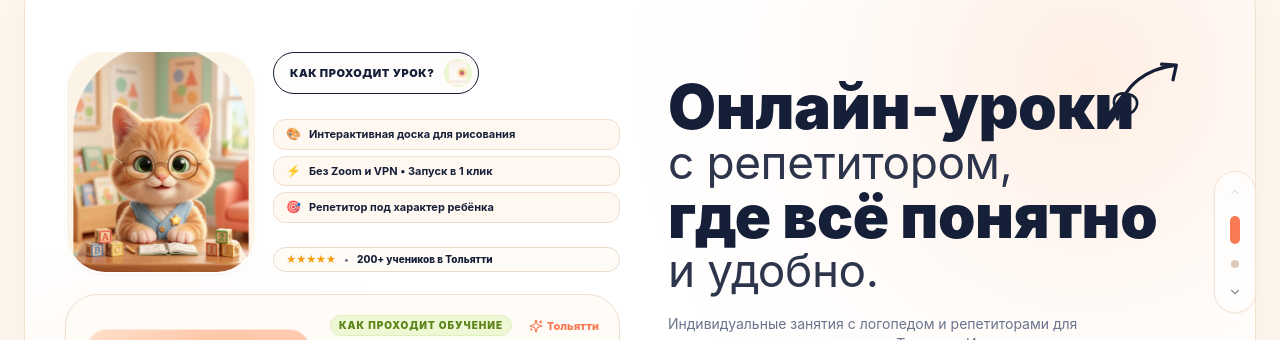
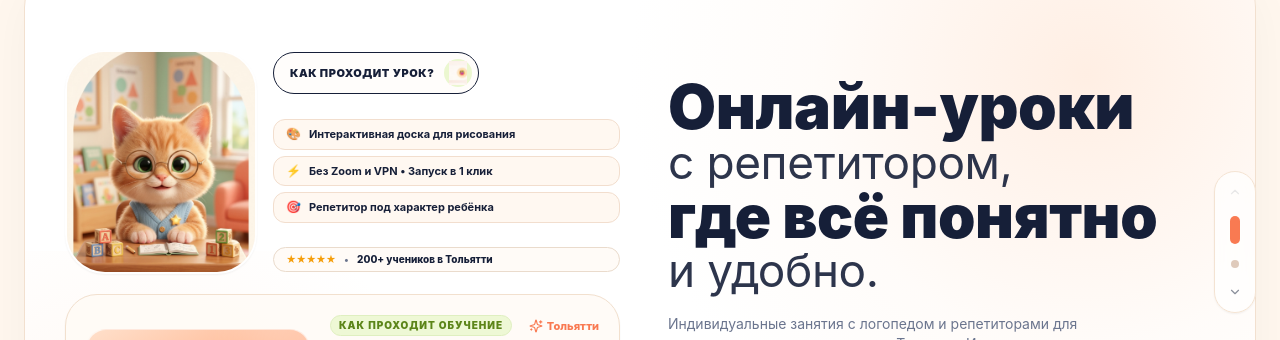
Before and after one commit to GreMZaa/ayda-umnichka, a Next.js app: page / in a window 1280 px wide. Shown: the part 158-498 px from the top of the page. Built offline with nearby package versions, Linux system fonts and the light colour scheme; no server answers.

Commit message:
style(home): remove unnecessary decorative doodle arrow beside hero headline

```diff
--- a/src/app/page.tsx
+++ b/src/app/page.tsx
@@ -226,26 +226,7 @@ export default function HomePage() {
               <div className="lg:col-span-6 space-y-6 lg:pl-2">
 
                 {/* Requested Headline: Онлайн-уроки с репетитором, где всё понятно и удобно. */}
-                <div className="relative">
-                  {/* Hand-drawn Loop Arrow */}
-                  <div className="absolute -top-6 right-2 sm:right-6 text-[#161F38] pointer-events-none select-none">
-                    <svg width="90" height="85" viewBox="0 0 110 100" fill="none" xmlns="http://www.w3.org/2000/svg">
-                      <path
-                        d="M20 80 C 25 35, 60 18, 92 14 M92 14 L 74 13 M92 14 L 88 32"
-                        stroke="#161F38"
-                        strokeWidth="4"
-                        strokeLinecap="round"
-                        strokeLinejoin="round"
-                      />
-                      <path
-                        d="M25 75 C 10 62, 14 46, 32 49 C 50 52, 47 72, 30 75 C 20 76, 16 64, 28 50"
-                        stroke="#161F38"
-                        strokeWidth="3.2"
-                        strokeLinecap="round"
-                      />
-                    </svg>
-                  </div>
-
+                <div>
                   <div className="text-[#161F38] tracking-tight">
                     <div className="font-black text-4xl sm:text-5xl lg:text-[62px] leading-[1.02]">
                       Онлайн-уроки
```
